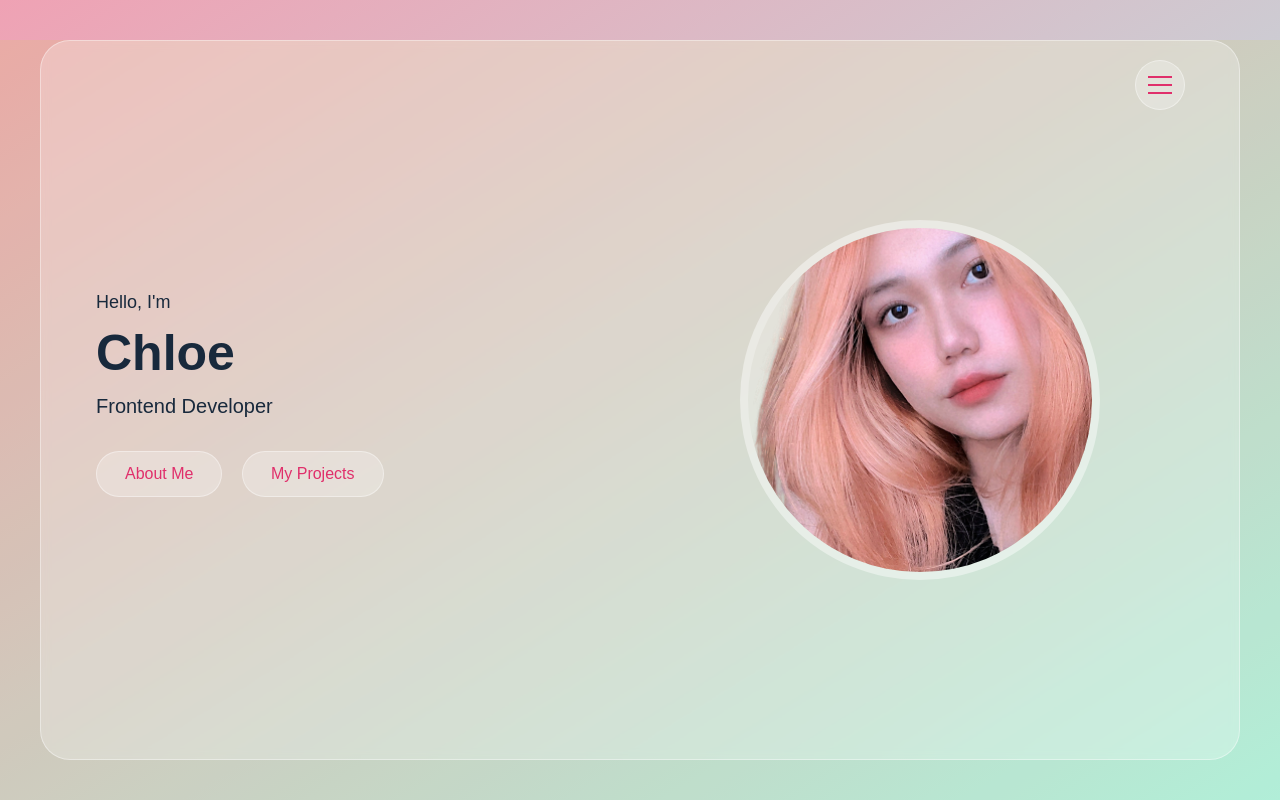
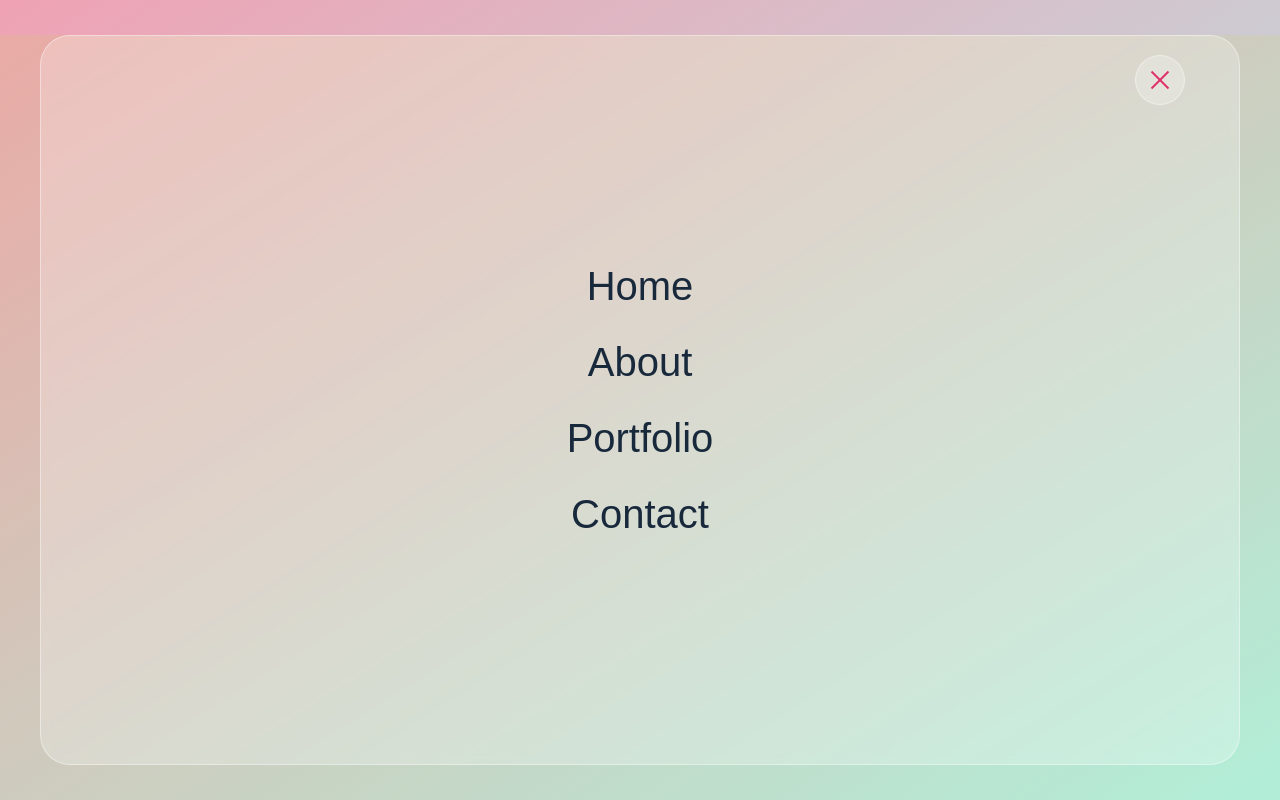
Before and after one commit to chieutrangg/personal-portfolio-html-css-js, a plain HTML site: page index.html in a window 1280 px wide. Both pictures are taken after a click on the button 1160 px from the left and 85 px from the top of the page. Drawn offline with Linux system fonts and the light colour scheme.

Commit message:
Completed nav bar

```diff
--- a/css/index.css
+++ b/css/index.css
@@ -37,7 +37,7 @@ body{
     line-height: 1.5;
     overflow-x: hidden;
     -webkit-tap-highlight-color: transparent;
-    padding: 5vh 15px;
+    padding: 35px 15px;
 
 }
 body.hide-scrolling{
@@ -74,11 +74,18 @@ ul{
 section{
     background-color: var(--white-alpha-25);
     border: 1px solid var(--white-alpha-40);
-    min-height:  90vh;
+    min-height:  calc(100vh - 70px);
     border-radius:30px;
     backdrop-filter: var(--backdrop-filter-blur);
+    display: none;
+}
+section.active{
+    display: block;
+    animation: fadeIn 0.5s ease-in-out forwards;
 
-
+}
+section.fade-out{
+    animation: fadeOut 0.5s ease-in-out forwards;
 }
 .main{
     max-width:  1200px;
@@ -176,6 +183,26 @@ button{
 .btn:hover{
     color: var(--white);
 }
+
+/* Animation keyframes */
+@keyframes fadeIn{
+    0%{
+        opacity: 0;
+    }
+    100%{
+        opacity: 1;
+    }
+
+}
+@keyframes fadeOut{
+    0%{
+        opacity: 1;
+    }
+    100%{
+        opacity: 0;
+    }
+
+}
 /* Header */
 .header{
     position: absolute;
@@ -184,6 +211,15 @@ button{
     width: 100%;
     z-index: 1;
     padding: 20px 0 0;
+}
+.header.active{
+    position: fixed;
+    top: 35px;
+    padding: 20px 15px;
+}
+.header.active .container{
+    max-width: 1200px;
+    margin: auto;
 }
 .header .nav-toggler{
     width: 50px;
@@ -197,12 +233,22 @@ button{
     align-items: center;
     justify-content: center;
     margin: 0 15px;
+    z-index: 1;
+    transition: opacity 0.5s ease-in-out;
+}
+.header .nav-toggler.hide{
+    opacity: 0;
+    transition: none;
 }
 .header .nav-toggler span{
     height: 2px;
     width: 24px;
     background-color: var(--main-color);
     position: relative;
+    transition: background-color 0.3s ease;
+}
+.header.active .nav-toggler span{
+    background-color: transparent;
 }
 .header .nav-toggler span::before,
 .header .nav-toggler span::after{
@@ -218,12 +264,19 @@ button{
     left: 0;
     transform: translateY(-8px);
 }
+.header.active .nav-toggler span::before{
+    transform: rotate(45deg);
+    ;
+}
 .header .nav-toggler span::after{
     right: 0;
     transform: translateY(8px);
 }
-.header .nav-toggler:hover span::before,
-.header .nav-toggler:hover span::after{
+.header.active .nav-toggler span::after{
+    transform: rotate(-45deg);
+}
+.header:not(.active) .nav-toggler:hover span::before,
+.header:not(.active) .nav-toggler:hover span::after{
     width: 50%;
 }
 .header .nav{
@@ -233,7 +286,12 @@ button{
     height: 100%;
     width: 100%;
     padding: 35px 15px;
+    overflow-y: auto;
     visibility: hidden;
+
+}
+.header.active .nav{
+    visibility: visible;
 }
 .header .nav-inner{
     min-height: calc(100vh - 70px);
@@ -244,12 +302,54 @@ button{
     backdrop-filter: var(--backdrop-filter-blur);
     padding: 50px 0;
     border-radius: 30px;
+    display: flex;
+    align-items: center;
+    justify-content: center;
+    opacity: 0;
+    transition:  all 0.5s ease;
+}
+.header.active .nav-inner{
+    opacity: 1;
+}
+.header .nav-inner ul li{
+    text-align: center;
+
+}
+.header .nav-inner ul li a{
+    font-size: 40px;
+    text-transform: capitalize;
+    color: var(--blue-dark);
+    display: block;
+    font-weight: 500;
+    padding: 8px 15px;
+    transition: color 0.3s ease;
+    position: relative;
+}
+.header .nav-inner ul li a::before{
+    content: '';
+    position: absolute;
+    right: 0;
+    bottom: 0;
+    height: 50%;
+    width: 0%;
+    background-color: var(--white-alpha-25);
+    z-index: -1;
+    transition: width 0.5s ease;
+}
+.header .nav-inner ul li a:hover::before{
+    width: 100%;
+}
+
+.header .nav-inner ul li a:hover{
+    color:var(--main-color);
 }
 /* home section*/
 
 .home-section{
-    display: flex;
     padding: 120px 0;
+}
+.home-section.active{
+   display: flex;
 }
 /* home text */
 .home-text p{
--- a/index.html
+++ b/index.html
@@ -21,10 +21,10 @@
                     <div class="nav">
                         <div class="nav-inner">
                             <ul>
-                                <li><a href="#" class="nav-item">Home</a></li>
-                                <li><a href="#" class="nav-item">About</a></li>
-                                <li><a href="#" class="nav-item">Portfolio</a></li>
-                                <li><a href="#" class="nav-item">Contact</a></li>
+                                <li><a href="#home" class="nav-item link-item">Home</a></li>
+                                <li><a href="#about" class="nav-item link-item">About</a></li>
+                                <li><a href="#portfolio" class="nav-item link-item">Portfolio</a></li>
+                                <li><a href="#contact" class="nav-item link-item">Contact</a></li>
 
                             </ul>
                         </div>
@@ -34,15 +34,15 @@
         </header>
         <!-- Header End -->
         <!--home section start-->
-    <section class="home-section align-items-center ">
+    <section class="home-section align-items-center active" id="home">
         <div class="container">
             <div class="row align-items-center">
                 <div class="home-text">
                     <p>Hello, I'm</p>
                     <h1>Chloe</h1>
                     <h2>Frontend Developer</h2>
-                    <a href="#" class="btn">About me</a>
-                    <a href="#" class="btn">My projects</a>
+                    <a href="#about" class="btn link-item">About me</a>
+                    <a href="#portfolio" class="btn link-item">My projects</a>
 
                 </div>
                 <div class="home-image">
@@ -57,7 +57,7 @@
     <!--home section end-->
 
     <!-- About Section start -->
-    <section class="about-section sec-padding hidden">
+    <section class="about-section sec-padding" id="about">
         <div class="container">
             <div class="row">
                 <div class="section-title">
@@ -135,8 +135,8 @@
                     </div>
                 </div>
                 <!-- Experience end -->
-                <a href="#" class="btn">Download CV</a>
-                <a href="#" class="btn">Contact me</a>
+                <a href="#" target="_blank" class="btn">Download CV</a>
+                <a href="#contact" class="btn link-item">Contact me</a>
                 </div>
             </div>
         </div>
@@ -147,7 +147,7 @@
 
 
     <!-- Portfolio start -->
-    <section class="portfolio-section sec-padding hidden">
+    <section class="portfolio-section sec-padding " id="portfolio">
         <div class="container">
             <div class="row">
                 <div class="section-title">
@@ -313,7 +313,7 @@
 
 
     <!-- Contact section start -->
-    <section class="contact-section sec-padding hidden">
+    <section class="contact-section sec-padding" id="contact">
         <div class="container">
             <div class="row">
                 <div class="section-title">
--- a/js/index.js
+++ b/js/index.js
@@ -1,4 +1,40 @@
-/*About tabs*/
+/*---------------------Toggle Navbar--------------------------*/
+const navToggler = document.querySelector('.nav-toggler');
+navToggler.addEventListener('click', () =>{
+    hideSection();
+    toggleNavbar();
+    document.body.classList.toggle('hide-scrolling');
+});
+function hideSection() {
+    document.querySelector('section.active').classList.toggle('fade-out');
+}
+function toggleNavbar() {
+    document.querySelector('.header').classList.toggle('active');
+}
+/*--------------------Active section--------------------------*/
+document.addEventListener('click', (e) =>{
+    if(e.target.classList.contains('link-item') && e.target.hash !== ''){
+        navToggler.classList.add('hide');
+        if(e.target.classList.contains('nav-item')){
+            toggleNavbar();
+        }else{
+            hideSection();
+            document.body.classList.add('hide-scrolling')
+
+        }
+
+        setTimeout(() =>{
+            document.querySelector('section.active').classList.remove('active','fade-out');
+            document.querySelector(e.target.hash).classList.add('active');
+            window.scrollTo(0,0);
+            document.body.classList.remove('hide-scrolling');
+            navToggler.classList.remove('hide');
+
+        },500);
+    }
+});
+
+/*---------------------About tabs-----------------------------*/
 const tabsContainer= document.querySelector('.about-tabs'),
 aboutSection= document.querySelector('.about-section');
 
@@ -12,7 +48,7 @@ tabsContainer.addEventListener('click',(e)=>{
     };
 });
 
-// Portfolio popup
+/*----------------------Portfolio popup-----------------------*/
 document.addEventListener('click',(e) =>{
     if(e.target.classList.contains('view-project-btn')){
         togglePortfolioPopup();
@@ -27,6 +63,13 @@ function togglePortfolioPopup() {
 };
 document.querySelector('.pp-close').addEventListener('click', togglePortfolioPopup);
 
+/*Hide popup when clicking outside of it*/
+document.addEventListener('click', (e)=>{
+    if(e.target.classList.contains('pp-inner')){
+        togglePortfolioPopup();
+    }
+});
+
 function portfolioItemDetails(portfolioItem) {
     document.querySelector('.pp-thumbnail img').scr =
     portfolioItem.querySelector('.portfolio-item-thumbnail img').scr;
```
